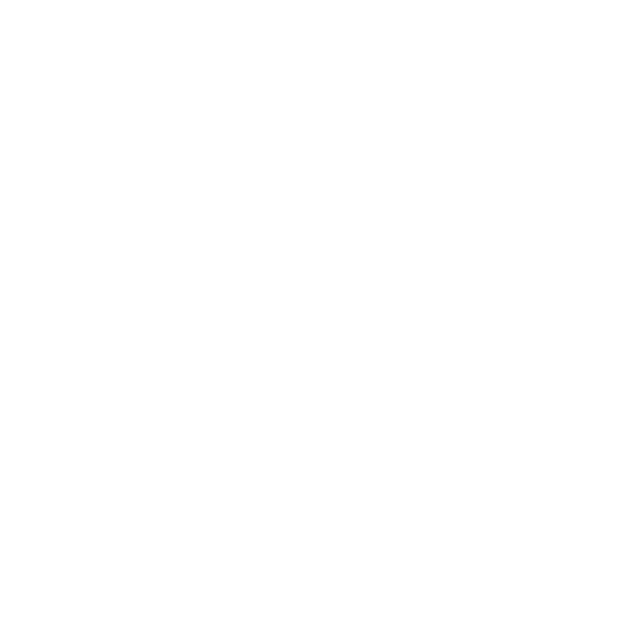
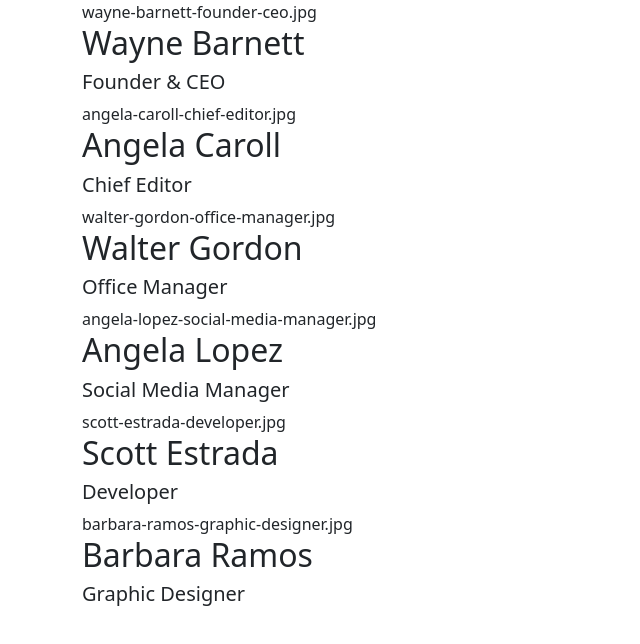
Before and after one commit to andrea-prina/js-our-team, a plain HTML site: page index.html in a window 1280 px wide. Shown: the whole page, without its empty margins (0-640 px from the left). Drawn offline with nearby package versions, Linux system fonts and the light colour scheme.

Commit message:
M2 - Stampate info come stringhe sul DOM

```diff
--- a/index.html
+++ b/index.html
@@ -12,6 +12,9 @@
 </head>
 <body>
 
+    <div class="container">
+        <!-- Team member cards will be dynamically inserted here -->
+    </div>
     <script src="./js/main.js"></script>
 </body>
 </html>
--- a/js/main.js
+++ b/js/main.js
@@ -31,6 +31,17 @@ const teamMembers = [
     }
 ]
 
+// for (i=0; i < teamMembers.length; i++){
+//     console.log(`Name: ${teamMembers[i].nameAndSurname}\nRole: ${teamMembers[i].role}\nImage URL: ${teamMembers[i].image}`);
+// }
+
+const teamCardsWrapper = document.querySelector(".container");
+
+
 for (i=0; i < teamMembers.length; i++){
-    console.log(`Name: ${teamMembers[i].nameAndSurname}\nRole: ${teamMembers[i].role}\nImage URL: ${teamMembers[i].image}`);
+    const memberCard = document.createElement("div");
+    memberCard.innerHTML = `<div>${teamMembers[i].image}</div>
+                                <h2>${teamMembers[i].nameAndSurname}</h2>
+                                <h5>${teamMembers[i].role}</h5>`;
+    teamCardsWrapper.append(memberCard);
 }
```
